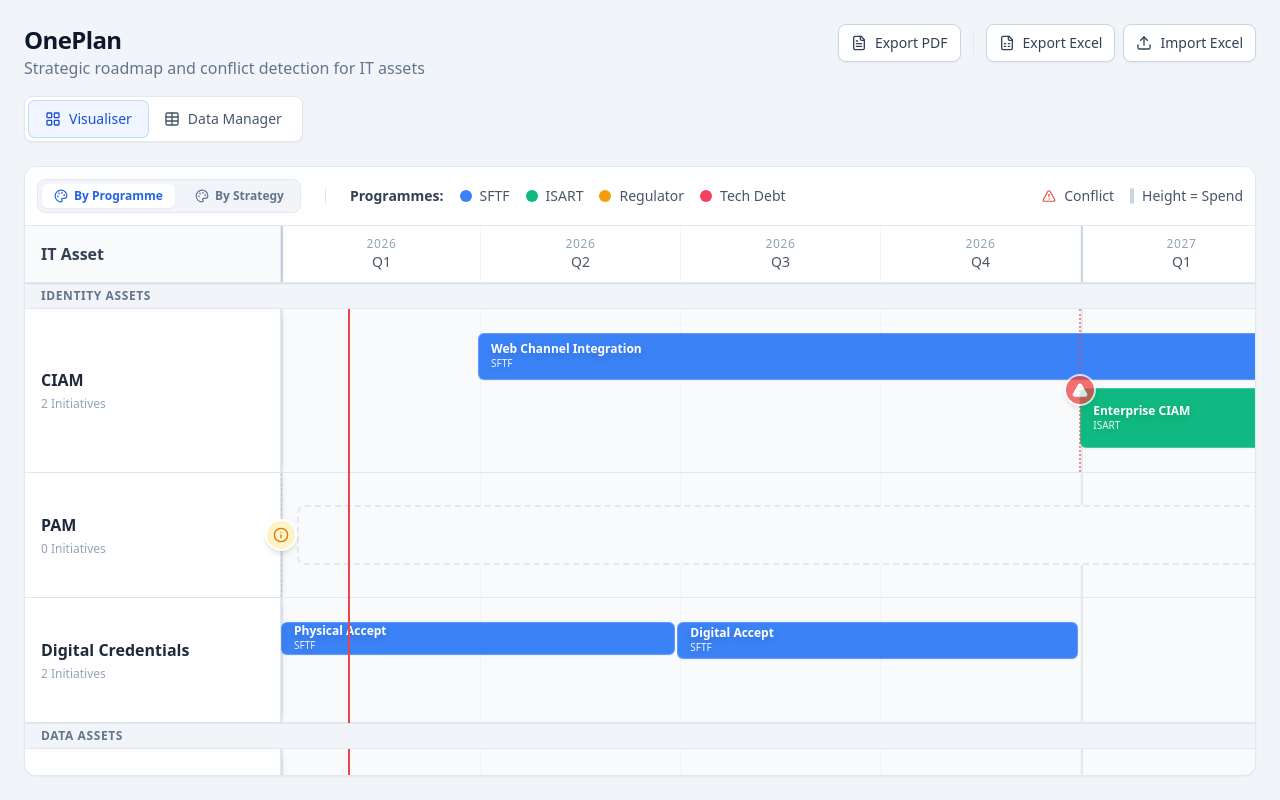
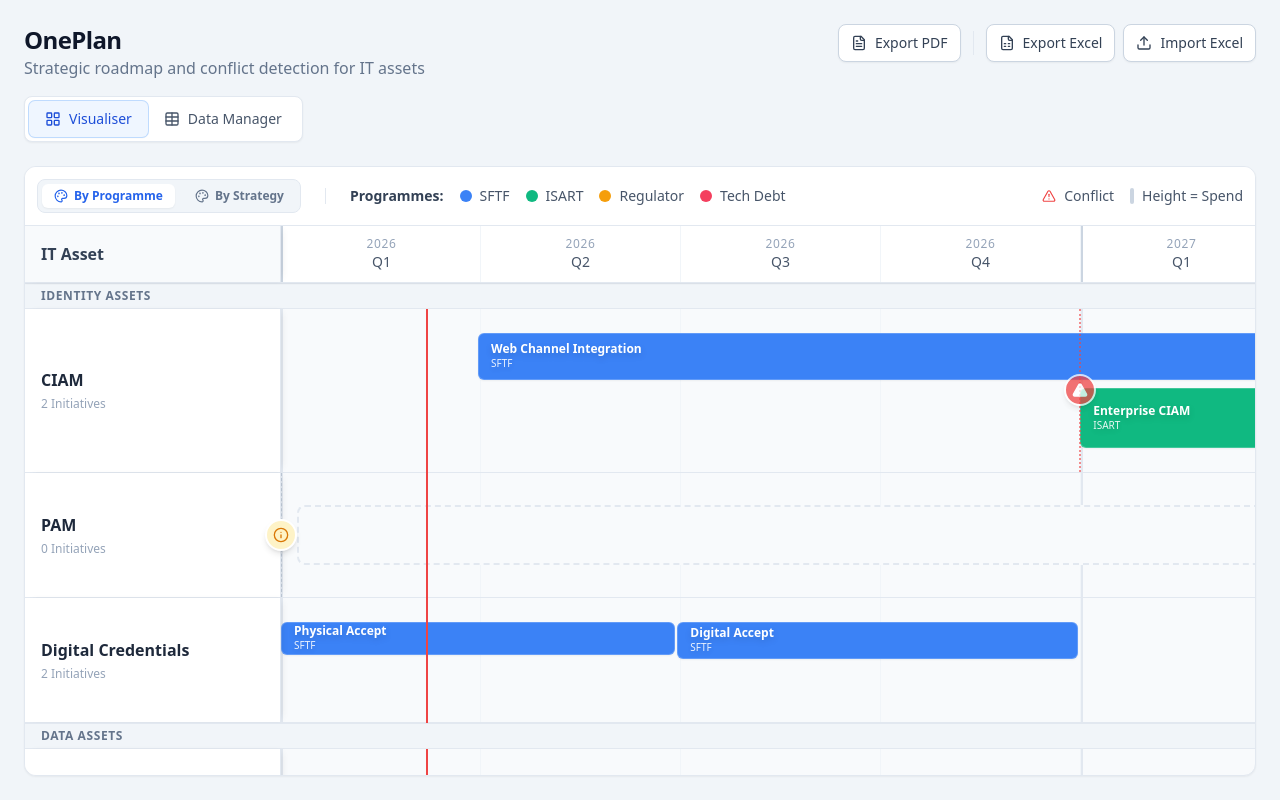
Before and after one commit to waylonkenning/OnePlan, a React (Vite) app: page / in a window 1280 px wide. Built offline with nearby package versions, Linux system fonts and the light colour scheme.

Commit message:
style: extend current date marker to span full timeline height

```diff
--- a/src/components/Timeline.tsx
+++ b/src/components/Timeline.tsx
@@ -201,8 +201,9 @@ export function Timeline({ assets, initiatives, milestones, programmes, strategi
           </div>
       </div>
 
-      <div className="flex-1 overflow-auto relative scroll-smooth">
-        <div className="flex min-w-max sticky top-0 z-30 bg-white shadow-sm border-b border-slate-200">
+      <div className="flex-1 overflow-auto scroll-smooth">
+        <div className="relative min-w-max">
+          <div className="flex sticky top-0 z-30 bg-white shadow-sm border-b border-slate-200">
             <div className="sticky left-0 w-64 flex-shrink-0 p-4 font-bold text-slate-700 border-r border-slate-200 bg-slate-50 z-40 shadow-[4px_0_8px_-4px_rgba(0,0,0,0.1)]">
               IT Asset
             </div>
@@ -228,11 +229,11 @@ export function Timeline({ assets, initiatives, milestones, programmes, strategi
                className="absolute top-0 bottom-0 w-0.5 bg-red-500 z-20 pointer-events-none"
                style={{ left: `calc(16rem + ${currentPos}%)` }}
              >
-             <div className="absolute -top-1 -translate-x-1/2 bg-red-500 text-white text-[10px] px-1 rounded">Now</div>
+               <div className="absolute top-0 -translate-y-1/2 -translate-x-1/2 bg-red-500 text-white text-[10px] px-1 rounded">Now</div>
              </div>
           )}
 
-        <div className="flex flex-col min-w-max">
+          <div className="flex flex-col">
             {Object.entries(assetsByCategory).map(([category, categoryAssets]: [string, Asset[]]) => (
             <div key={category}>
               <div className="sticky left-0 z-20 bg-slate-100 px-4 py-1 text-xs font-bold text-slate-500 uppercase tracking-wider border-y border-slate-200 w-full">
@@ -380,5 +381,6 @@ export function Timeline({ assets, initiatives, milestones, programmes, strategi
         </div>
       </div>
     </div>
+  </div>
 );
 }
```
Lines whose indentation alone changed are shown as unchanged.
